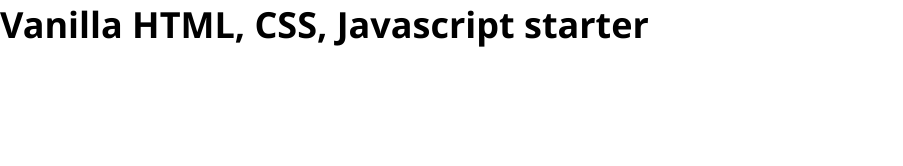
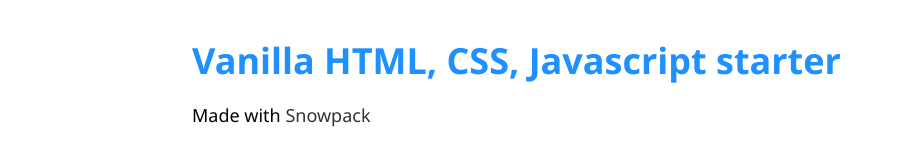
Before and after one commit to notAro14/vanilla-starter, a website built with Vite: page index.html in a window 1280 px wide. Shown: the whole page, without its empty margins (0-903 px from the left). Built offline with nearby package versions, Linux system fonts and the light colour scheme.

Commit message:
Configure Snowpack

```diff
--- a/src/index.html
+++ b/index.html
@@ -5,9 +5,15 @@
     <meta http-equiv="X-UA-Compatible" content="IE=edge" />
     <meta name="viewport" content="width=device-width, initial-scale=1.0" />
     <title>Vanilla Starter</title>
-    <script defer src="./index.js"></script>
   </head>
   <body>
-    <h1>Vanilla HTML, CSS, Javascript starter</h1>
+    <main>
+      <h1 class="title">Vanilla HTML, CSS, Javascript starter</h1>
+      <p>
+        Made with
+        <a class="snowpack" href="https://www.snowpack.dev/">Snowpack</a>
+      </p>
+    </main>
+    <script type="module" src="index.js"></script>
   </body>
 </html>
--- /dev/null
+++ b/index.js
@@ -0,0 +1,3 @@
+import './styles/main.scss'
+
+console.log('Hello')
--- a/src/index.js
+++ /dev/null
@@ -1,3 +0,0 @@
-import './main.scss'
-
-console.log('Hello')
--- a/src/main.scss
+++ /dev/null
@@ -1,5 +0,0 @@
-@use './styles/reset.scss';
-
-body {
-  font-family: 'Segoe UI', Tahoma, Geneva, Verdana, sans-serif;
-}
--- /dev/null
+++ b/styles/main.scss
@@ -0,0 +1,37 @@
+@use './reset.scss';
+
+body {
+  font-family: 'Segoe UI', Tahoma, Geneva, Verdana, sans-serif;
+  width: 100vw;
+}
+
+main {
+  width: 70%;
+  margin: 2rem auto;
+  .title {
+    color: dodgerblue;
+    margin-bottom: 1rem;
+  }
+}
+
+.snowpack {
+  color: #333;
+  position: relative;
+  text-decoration: none;
+  &::before {
+    content: '';
+    white-space: nowrap;
+    position: absolute;
+    top: 100%;
+    height: 2px;
+    background: dodgerblue;
+    width: 100%;
+    transform: scale3d(0, 1, 1);
+    transform-origin: right;
+    transition: transform 0.4s ease-out;
+  }
+  &:hover::before {
+    transform: scale3d(1, 1, 1);
+    transform-origin: left;
+  }
+}
--- a/src/styles/reset.scss
+++ b/styles/reset.scss
@@ -7,12 +7,3 @@
 html {
   font-size: 18px;
 }
-
-a {
-  color: #333;
-  text-decoration: none;
-}
-
-ul {
-  list-style-type: none;
-}
```
Also changed, not shown: package.json (+7 -11 lines), snowpack.config.js (added, +17 -0 lines), README.md, 1 other file.
